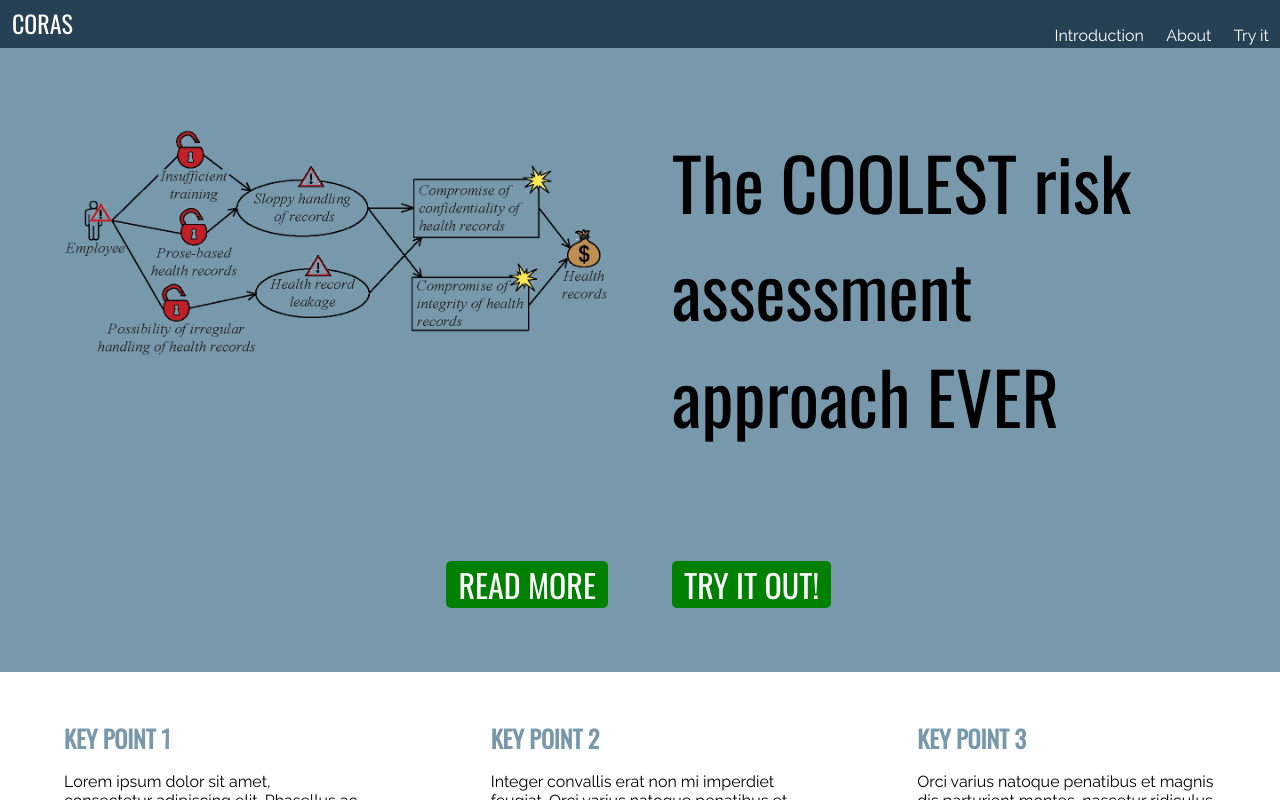
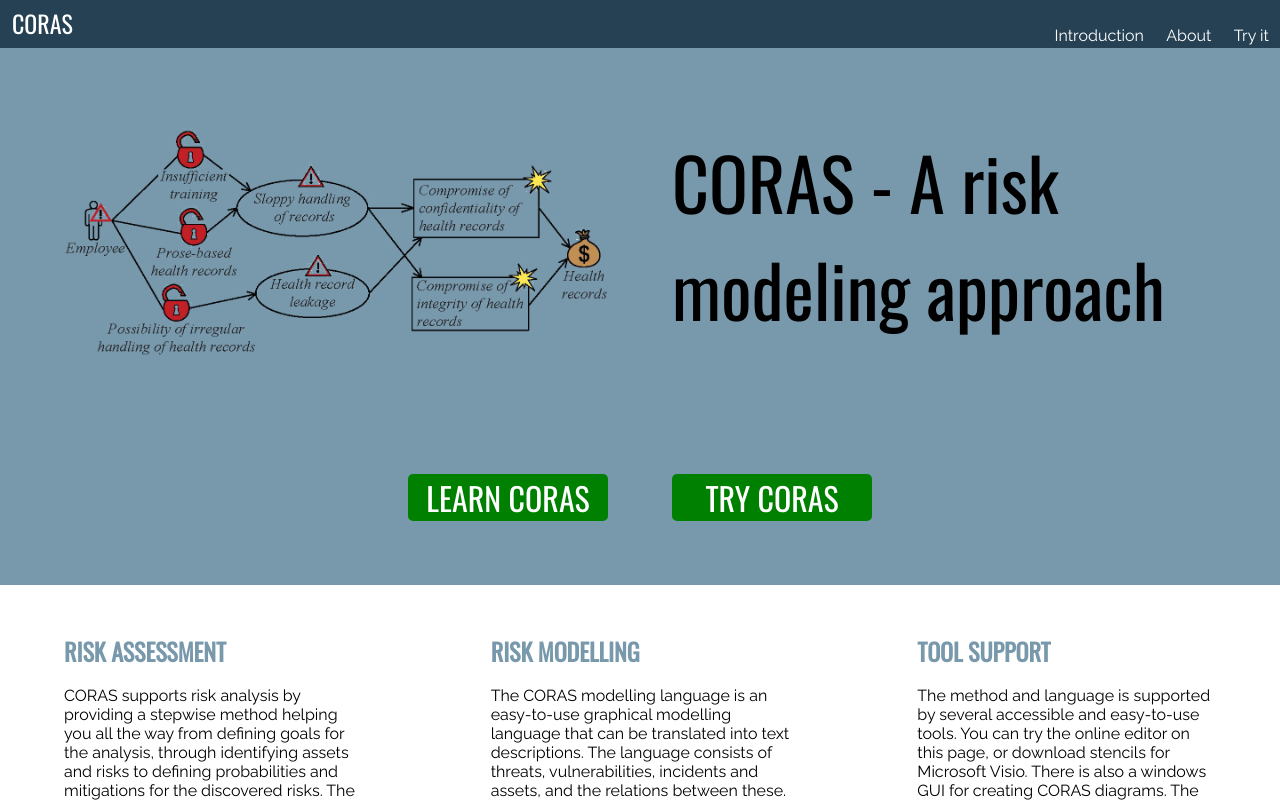
Before and after one commit to SINTEF-9012/CORAS-The-Explorer, a React (Vite) app: page / in a window 1280 px wide. Shown: the top 800 px of the page. Built offline with nearby package versions, Linux system fonts and the light colour scheme.

Commit message:
Added information instead of placeholders on front page

```diff
--- a/src/js/components/atoms/Button/Button.jsx
+++ b/src/js/components/atoms/Button/Button.jsx
@@ -9,7 +9,7 @@ function getTypeClass(type) {
     }
 }
 
-const Button = ({ link, text, type }) =>
-    <a className={"button" + getTypeClass(type)} href={link}>{text}</a>;
+const Button = ({ link, text, type, minWidth }) =>
+    <a className={"button" + getTypeClass(type)} href={link} style={ minWidth ? { minWidth } : null}>{text}</a>;
 
 export default Button;
--- a/src/js/components/atoms/Button/button.css
+++ b/src/js/components/atoms/Button/button.css
@@ -7,6 +7,7 @@
     font-family: Oswald, sans-serif;
     padding: 0 .75rem;
     text-transform: uppercase;
+    text-align: center;
 }
 
 .button--call-to-action {
--- a/src/js/components/molecules/FrontPageActions/FrontPageActions.jsx
+++ b/src/js/components/molecules/FrontPageActions/FrontPageActions.jsx
@@ -4,13 +4,13 @@ import './frontpageactions.css';
 
 import Button from '../../atoms/Button/Button.jsx';
 
-const FrontPageActions = (props) =>
+const FrontPageActions = ({ leftLink, rightLink }) =>
     <nav className="fp-actions">
         <div className="fp-left">
-            <Button link="/introduction" text="Read more" type="cta" />
+            <Button link={leftLink.path} text={leftLink.text} type="cta" minWidth="11rem" />
         </div>
         <div className="fp-right">
-            <Button link="/try-it" text="Try it out!" type="cta" />
+            <Button link={rightLink.path} text={rightLink.text} type="cta" minWidth="11rem" />
         </div>
     </nav>;
 
--- a/src/js/components/molecules/KeyPoints/KeyPoints.jsx
+++ b/src/js/components/molecules/KeyPoints/KeyPoints.jsx
@@ -1,24 +1,6 @@
 import React from 'react';
 
 import './keypoints.css';
-
-const keyPointData= [
-    {
-        header: "Key Point 1",
-        text: "Lorem ipsum dolor sit amet, consectetur adipiscing elit. Phasellus ac nisl quis massa mattis sodales. Donec sed posuere lorem. Nam scelerisque erat sed est venenatis pulvinar. Nullam quis nisi non odio egestas aliquam non vitae dolor. Quisque urna elit, bibendum posuere ligula et, scelerisque mattis odio. Donec consectetur libero ut tristique vestibulum. Quisque ut viverra metus. Sed tempus felis vel libero blandit posuere id vel nunc. Maecenas ac placerat justo, id tincidunt urna. Etiam scelerisque, sem ac eleifend dignissim, tortor ipsum porta erat, efficitur interdum odio lacus in quam. Phasellus eu sem leo. Sed ut nisl feugiat lectus ultricies scelerisque et ac eros. Vestibulum fringilla tempor nisi sit amet cursus. Nam a tristique nibh, feugiat finibus ante. Vivamus et rhoncus sem, ut fringilla libero.",
-        link: "#"
-    },
-    {
-        header: "Key Point 2",
-        text: "Integer convallis erat non mi imperdiet feugiat. Orci varius natoque penatibus et magnis dis parturient montes, nascetur ridiculus mus. Fusce cursus elit at interdum scelerisque. Pellentesque habitant morbi tristique senectus et netus et malesuada fames ac turpis egestas. Ut maximus lacinia mauris a ornare. In enim nunc, faucibus at sodales sit amet, sagittis nec nisi. Ut a metus vulputate, tincidunt magna sit amet, facilisis turpis. Morbi et rutrum eros. Maecenas quam diam, cursus sit amet magna eget, tristique vestibulum lectus. Class aptent taciti sociosqu ad litora torquent per conubia nostra, per inceptos himenaeos. Sed turpis felis, consequat vel metus non, lacinia viverra mauris.",
-        link: "#"
-    },
-    {
-        header: "Key Point 3",
-        text: "Orci varius natoque penatibus et magnis dis parturient montes, nascetur ridiculus mus. Suspendisse a imperdiet turpis. Mauris egestas semper velit, eget commodo enim consectetur vitae. Ut auctor, est vitae tristique efficitur, metus turpis venenatis tortor, sagittis aliquam turpis nisi sed enim. Cras porta at dolor in efficitur. Maecenas sollicitudin cursus commodo. Integer venenatis, tellus non elementum commodo, lectus magna elementum lorem, vel ultrices erat dolor eu tellus. Sed eget ante faucibus, facilisis risus iaculis, lacinia nisl. Nullam in massa quis erat suscipit cursus. Curabitur at feugiat urna, ut imperdiet odio.",
-        link: "#"
-    }
-]
 
 const KeyPoint = ({ header, text, link }) =>
     <div className="key-point">
@@ -31,9 +13,9 @@ const KeyPoint = ({ header, text, link }) =>
         <a className="key-point__read-more-link" href={link}>Read more <span className="icon-push-down icon-circle-right"></span></a>
     </div>
 
-const KeyPoints = (props) =>
+const KeyPoints = ({ keyPoints }) =>
     <div className="key-points">
-        {keyPointData.map((val, key) => <KeyPoint header={val.header} text={val.text} link={val.link} key={key} />)}
+        {keyPoints.map((val, key) => <KeyPoint header={val.header} text={val.text} link={val.link} key={key} />)}
     </div>
 
 export default KeyPoints;
--- a/src/js/components/molecules/Preview/Preview.jsx
+++ b/src/js/components/molecules/Preview/Preview.jsx
@@ -1,16 +1,16 @@
 import React from 'react';
 
 import './preview.css';
-import ed from '../../../../img/exampleDiagram.png';
 
-const Preview = (props) =>
+
+const Preview = ({ imageUrl, tagLine }) =>
     <div className="preview">
         <div className="preview-wrapper">
             <div className="preview-left">
-                <img className="preview-left__image" src={ed} />
+                <img className="preview-left__image" src={imageUrl} />
             </div>
             <div className="preview-right">
-                The COOLEST risk assessment approach EVER
+                {tagLine}
             </div>
         </div>
     </div>;
--- a/src/js/components/pages/Frontpage.jsx
+++ b/src/js/components/pages/Frontpage.jsx
@@ -2,13 +2,34 @@ import React from 'react';
 
 import Preview from '../molecules/Preview/Preview.jsx';
 import FrontPageActions from '../molecules/FrontPageActions/FrontPageActions.jsx';
-import KeyPoints from '../molecules/KeyPoints/KeyPoints.jsx'
-;
+import KeyPoints from '../molecules/KeyPoints/KeyPoints.jsx';
+
+import ed from '../../../img/exampleDiagram.png';
+const keyPointData= [
+    {
+        header: "Risk assessment",
+        text: "CORAS supports risk analysis by providing a stepwise method helping you all the way from defining goals for the analysis, through identifying assets and risks to defining probabilities and mitigations for the discovered risks. The CORAS method can be used for any problem domain from small projects to large enterprise endeavors.",
+        link: "/about#risk-assessment"
+    },
+    {
+        header: "Risk modelling",
+        text: "The CORAS modelling language is an easy-to-use graphical modelling language that can be translated into text descriptions. The language consists of threats, vulnerabilities, incidents and assets, and the relations between these. CORAS is well suited to create a graphical representation of a threat scenario, to be used for discussion and mitigation.",
+        link: "/about#modelling"
+    },
+    {
+        header: "Tool support",
+        text: "The method and language is supported by several accessible and easy-to-use tools. You can try the online editor on this page, or download stencils for Microsoft Visio. There is also a windows GUI for creating CORAS diagrams. The approach is described and explained in several published articles, in addition to a text book explaining risk assessment in general, and CORAS in particular.",
+        link: "/try-it"
+    }
+]
+
 const Frontpage = (props) =>
     <div>
-        <Preview />
-        <FrontPageActions />
-        <KeyPoints />
+        <Preview imageUrl={ed} tagLine={"CORAS - A risk modeling approach"}/>
+        <FrontPageActions
+            leftLink={{ path: '/introduction', text: "Learn CORAS" }}
+            rightLink={{ path: '/try-it', text: "Try CORAS" }} />
+        <KeyPoints keyPoints={keyPointData} />
     </div>;
 
 export default Frontpage;
```
